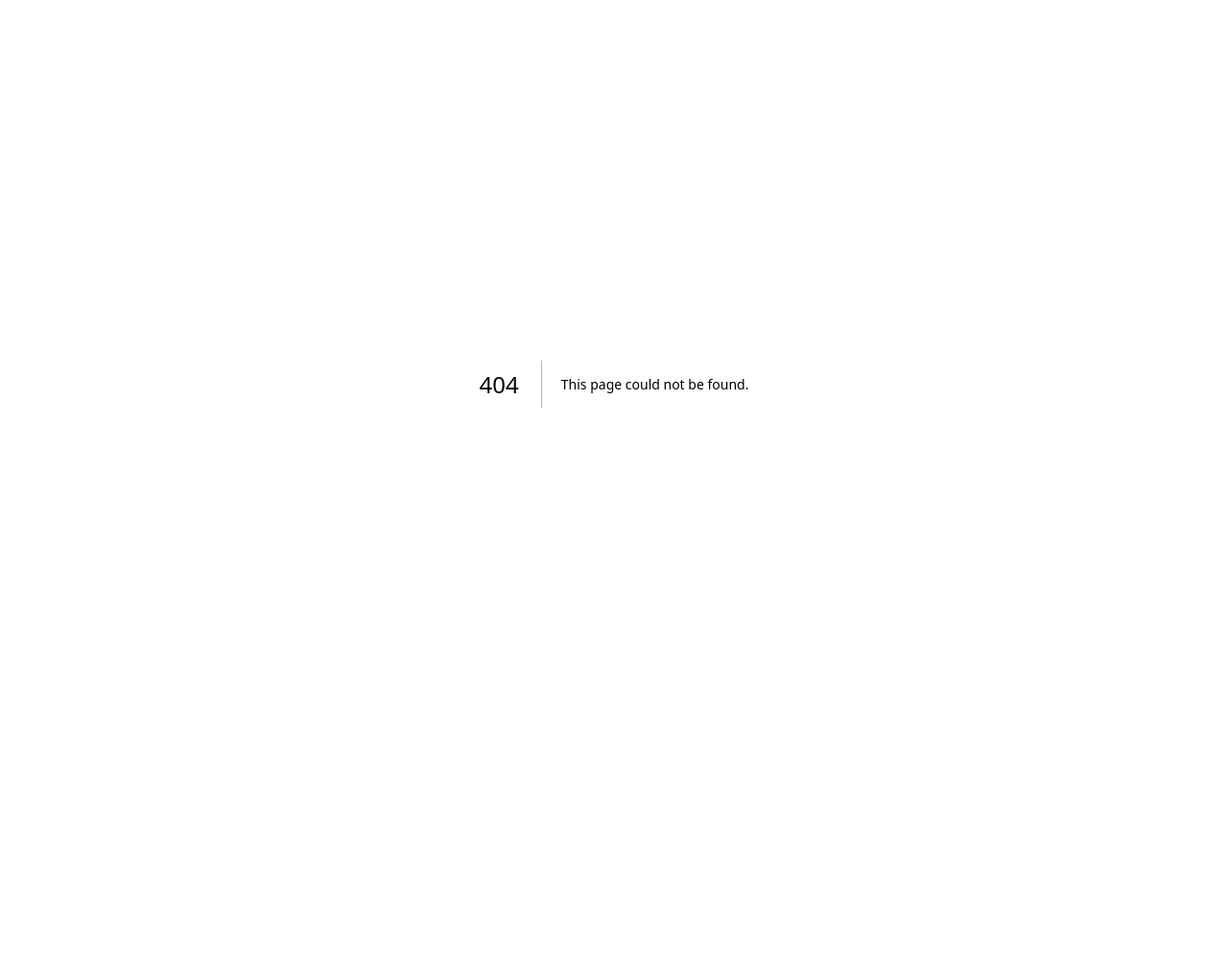
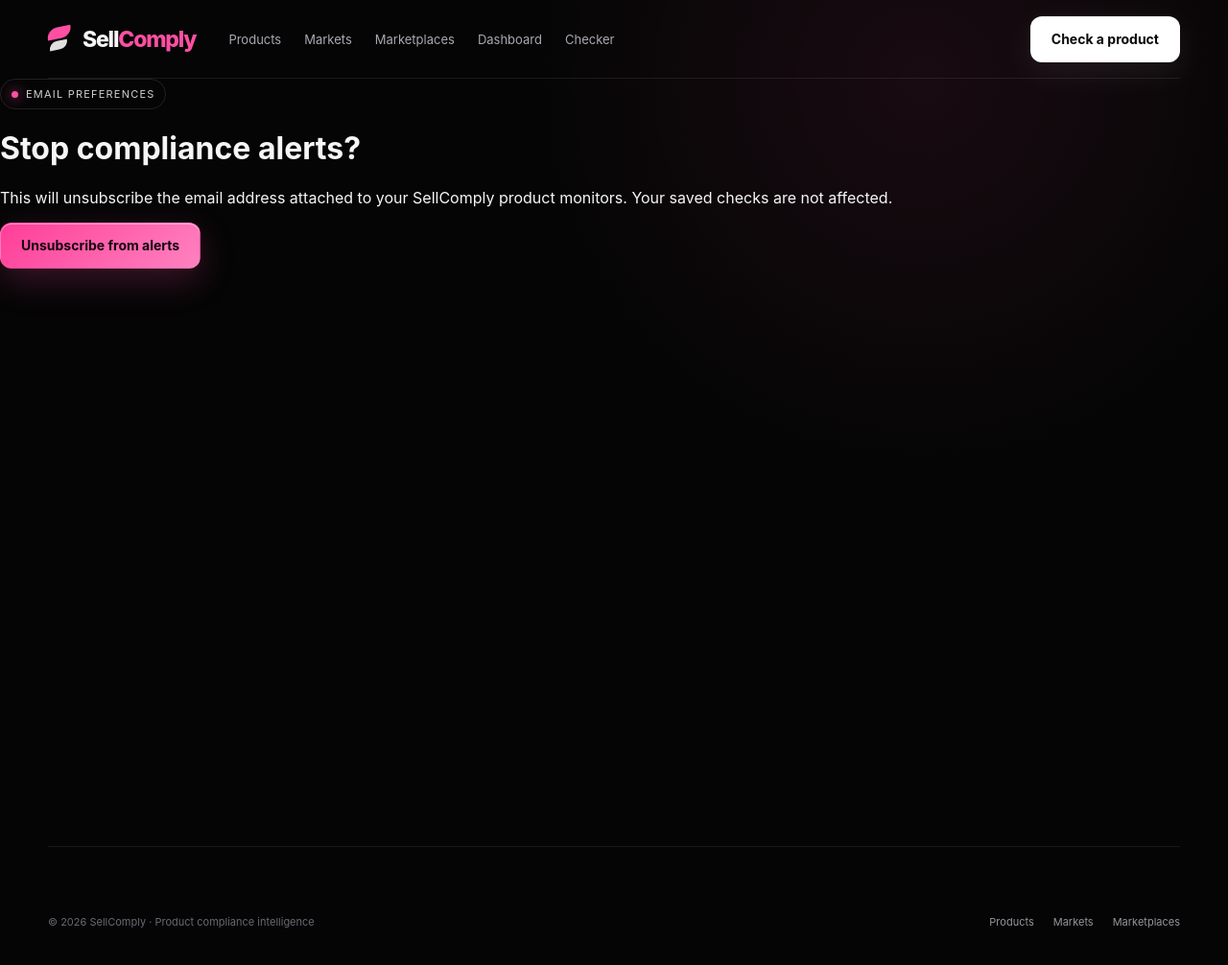
Before and after one commit to SviatF/sell-comply, a Next.js app: page /unsubscribe/1 in a window 1280 px wide. Before the commit this address had no page. Shown: the top 1006 px of the page at 96% size. Before the commit the page ends 800 px from the top, so only its background shows below. Built offline with nearby package versions, Linux system fonts and the light colour scheme.

Commit message:
Complete SellComply alert pipeline: app/unsubscribe/[token]/page.tsx

```diff
--- /dev/null
+++ b/app/unsubscribe/[token]/page.tsx
@@ -0,0 +1,26 @@
+import type { Metadata } from "next";
+import { SeoFooter, SeoHeader } from "@/app/components/SeoChrome";
+import UnsubscribeClient from "./UnsubscribeClient";
+
+export const metadata: Metadata = {
+  title: "Unsubscribe from SellComply Alerts",
+  robots: { index: false, follow: false },
+};
+
+export default async function UnsubscribePage({
+  params,
+}: {
+  params: Promise<{ token: string }>;
+}) {
+  const { token } = await params;
+
+  return (
+    <div className="seo-page unsubscribe-page">
+      <SeoHeader />
+      <main className="unsubscribe-main">
+        <UnsubscribeClient token={token} />
+      </main>
+      <SeoFooter />
+    </div>
+  );
+}
```
